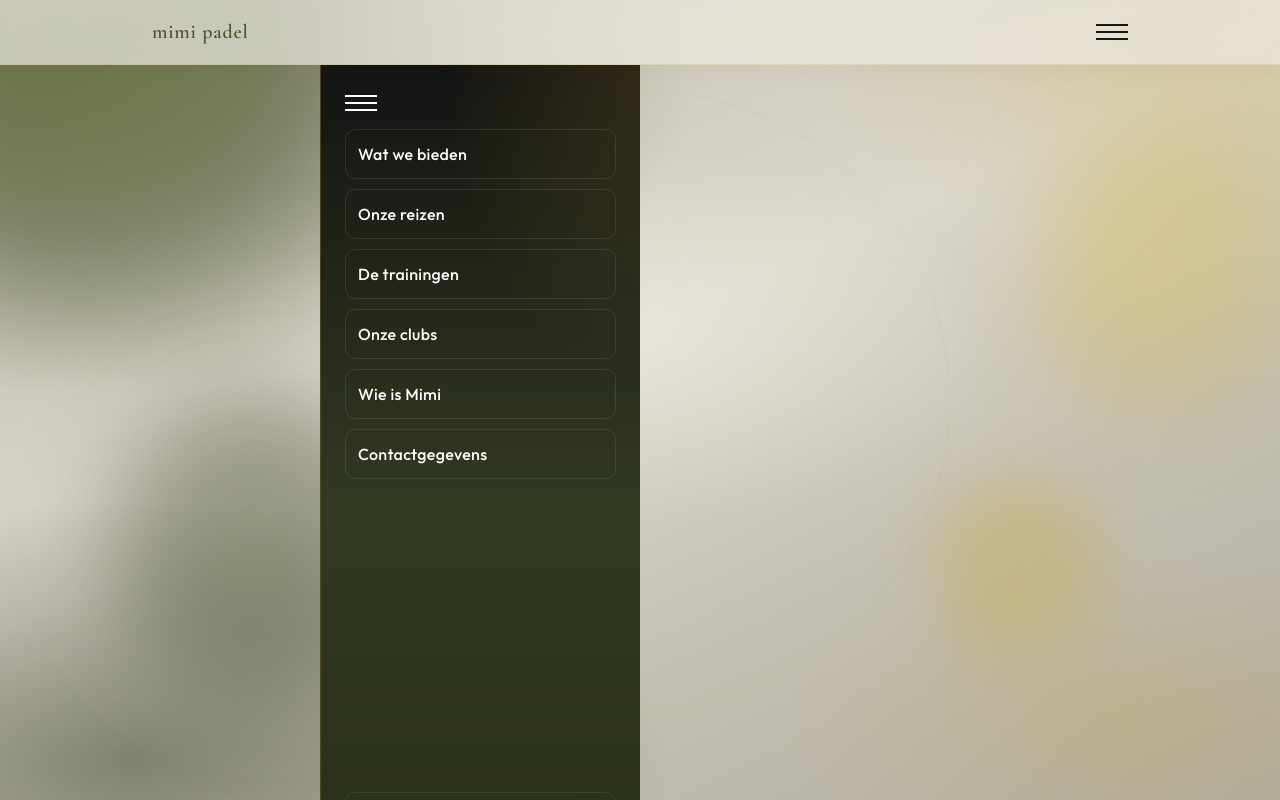
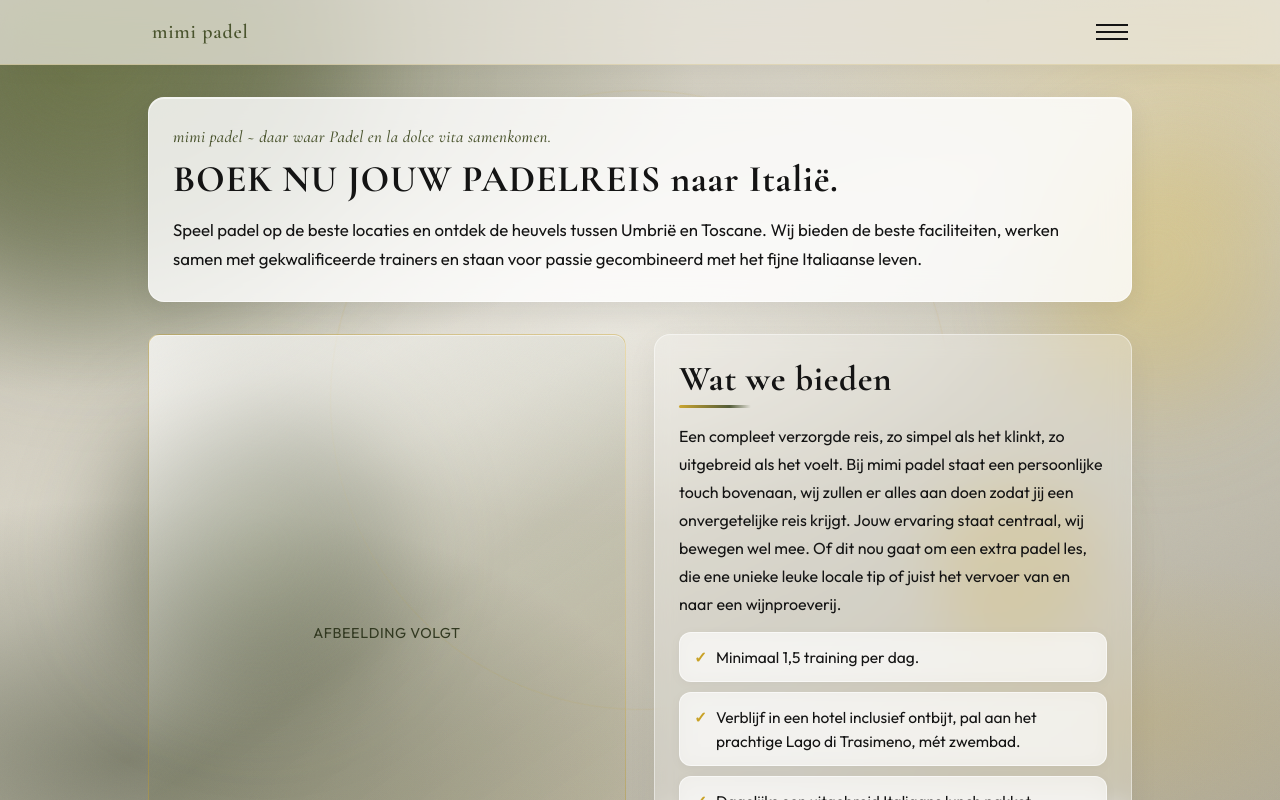
Before and after one commit to BeMoService/DioNova, a React (Vite) app: page / in a window 1280 px wide. Shown: the top 800 px of the page. Built offline with nearby package versions, Linux system fonts and the light colour scheme.

Commit message:
fix: restore fixed side drawer positioning
Co-authored-by: Cursor <cursoragent@cursor.com>

```diff
--- a/src/index.css
+++ b/src/index.css
@@ -200,19 +200,9 @@ body {
 
 .app-shell > header,
 .app-shell > main,
-.app-shell > footer,
-.app-shell > .scrim,
-.app-shell > .drawer {
+.app-shell > footer {
   position: relative;
   z-index: 1;
-}
-
-.scrim,
-.drawer {
-  z-index: 60;
-}
-.drawer.open {
-  z-index: 70;
 }
 
 .container { max-width: 1024px; margin: 0 auto; padding: 0 24px; }
@@ -522,6 +512,9 @@ body {
   border-left: 1px solid rgba(201, 162, 39, 0.2);
 }
 .drawer.open { transform: translateX(0); }
+.drawer:not(.open) {
+  pointer-events: none;
+}
 .drawer-nav { display: flex; flex-direction: column; gap: 10px; flex: 1; }
 .drawer a {
   padding: 14px 12px;
```
